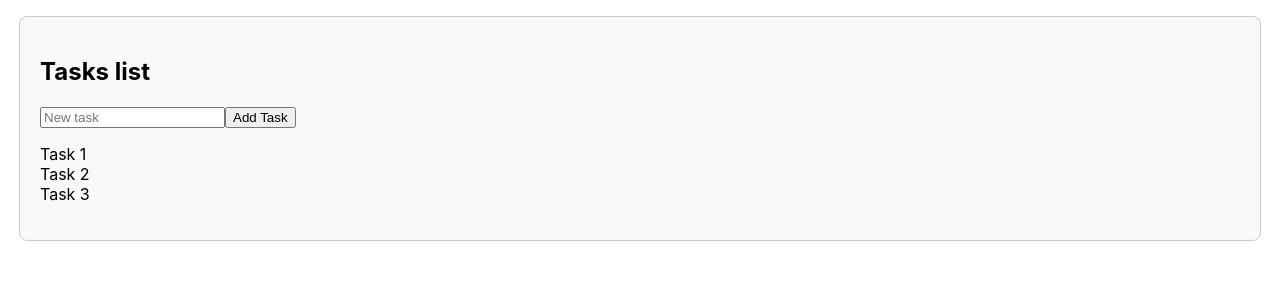
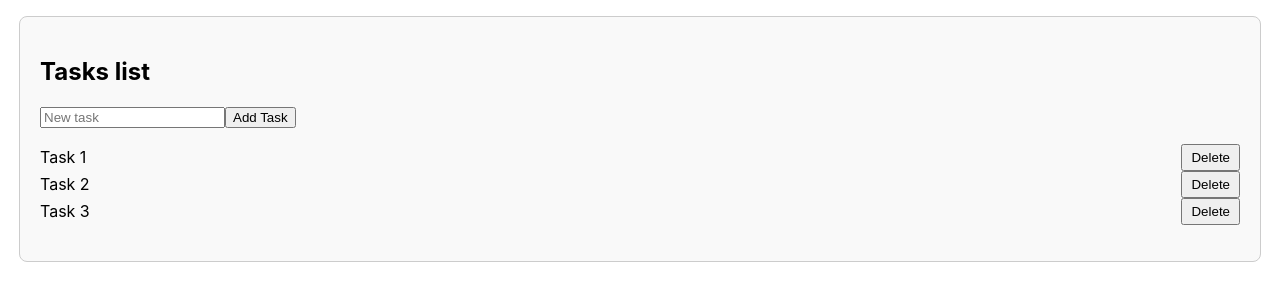
Before and after one commit to shashkouliana-prog/shashko307fj4, a React (Create React App) app: page / in a window 1280 px wide. Shown: the top 300 px of the page. Built offline with nearby package versions, Linux system fonts and the light colour scheme.

Commit message:
Add delete

```diff
--- a/src/App.js
+++ b/src/App.js
@@ -10,11 +10,15 @@ function App() {
     updateTasks((prev) => [...prev, newTask]);
   };
 
+  const removeTask = (indexToRemove) => {
+    updateTasks((prev) => prev.filter((_, i) => i !== indexToRemove));
+  };
+
   return (
     <div className='container'>
       <h2>Tasks list</h2>
       <UpdateList onAddTask={addTask} />
-      <TodoList tasks={tasks} />
+      <TodoList tasks={tasks} onDelete={removeTask} />
     </div>
   );
 }
--- a/src/components/todoList.js
+++ b/src/components/todoList.js
@@ -1,6 +1,15 @@
-function TodoList({ tasks = [] }) {
+function TodoList({ tasks = [], onDelete }) {
   const tasksList = tasks.map((task, index) => (
-    <li key={index}>{task}</li>
+    <li key={index} style={{ display: 'flex', alignItems: 'center', gap: 8 }}>
+      <span style={{ flex: 1 }}>{task}</span>
+      <button
+        onClick={() => onDelete(index)}
+        aria-label={`Delete task ${index + 1}`}
+        style={{ padding: '4px 8px' }}
+      >
+        Delete
+      </button>
+    </li>
   ));
 
   return (
```
